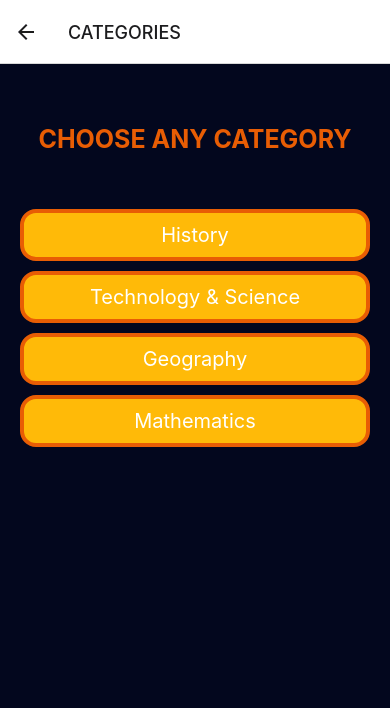
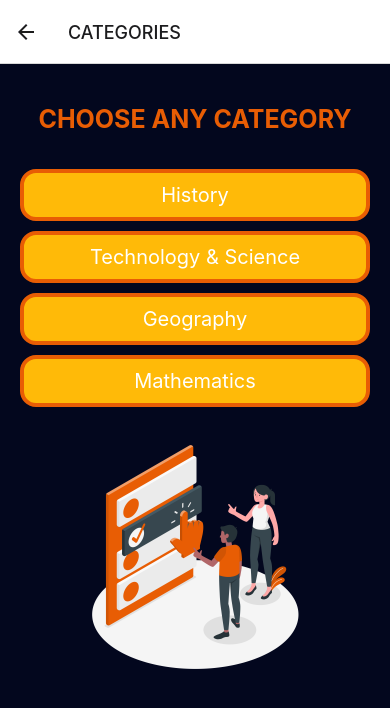
Before and after one commit to avishekataur/quizapp, a React Native app: screen /CATEGORIES in a window 390 px wide. Shown: the top 708 px of the page. Built offline with nearby package versions, Linux system fonts and the light colour scheme.

Commit message:
categories-ui-done

```diff
--- a/Pages/Categories.js
+++ b/Pages/Categories.js
@@ -1,5 +1,5 @@
 import React from "react";
-import { StyleSheet, Text, View, TouchableOpacity } from "react-native";
+import { StyleSheet, Text, View, TouchableOpacity, Image } from "react-native";
 
 const Categories = () => {
   return (
@@ -25,6 +25,12 @@ const Categories = () => {
           <Text style={styles.buttontext}>Mathematics</Text>
         </TouchableOpacity>
       </View>
+      <View style={styles.frame}>
+        <Image
+          style={styles.banner}
+          source={require("../Images/categories.png")}
+        />
+      </View>
     </View>
   );
 };
@@ -38,8 +44,8 @@ const styles = StyleSheet.create({
     flex: 1,
   },
   header: {
-    paddingBottom: 50,
-    paddingTop: 60,
+    paddingBottom: 30,
+    paddingTop: 40,
     fontSize: 25,
     fontWeight: "bold",
     color: "#e85d04",
@@ -47,8 +53,13 @@ const styles = StyleSheet.create({
     textTransform: "uppercase",
   },
   banner: {
-    width: 300,
-    height: 300,
+    width: 250,
+    height: 250,
+  },
+  frame: {
+    justifyContent: "center",
+    alignItems: "center",
+    paddingTop: 20,
   },
   buttondiv: {
     justifyContent: "center",
```
Also changed, not shown: Images/categories.png (added).
